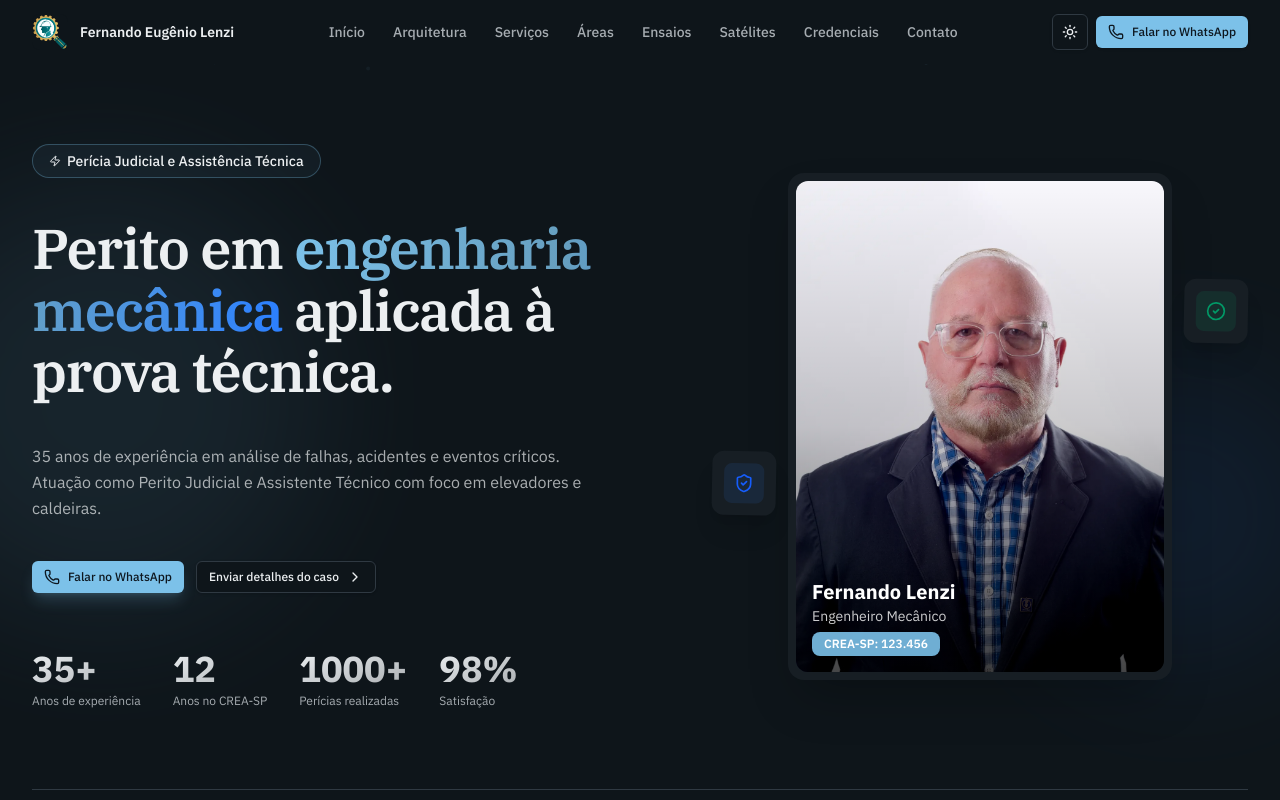
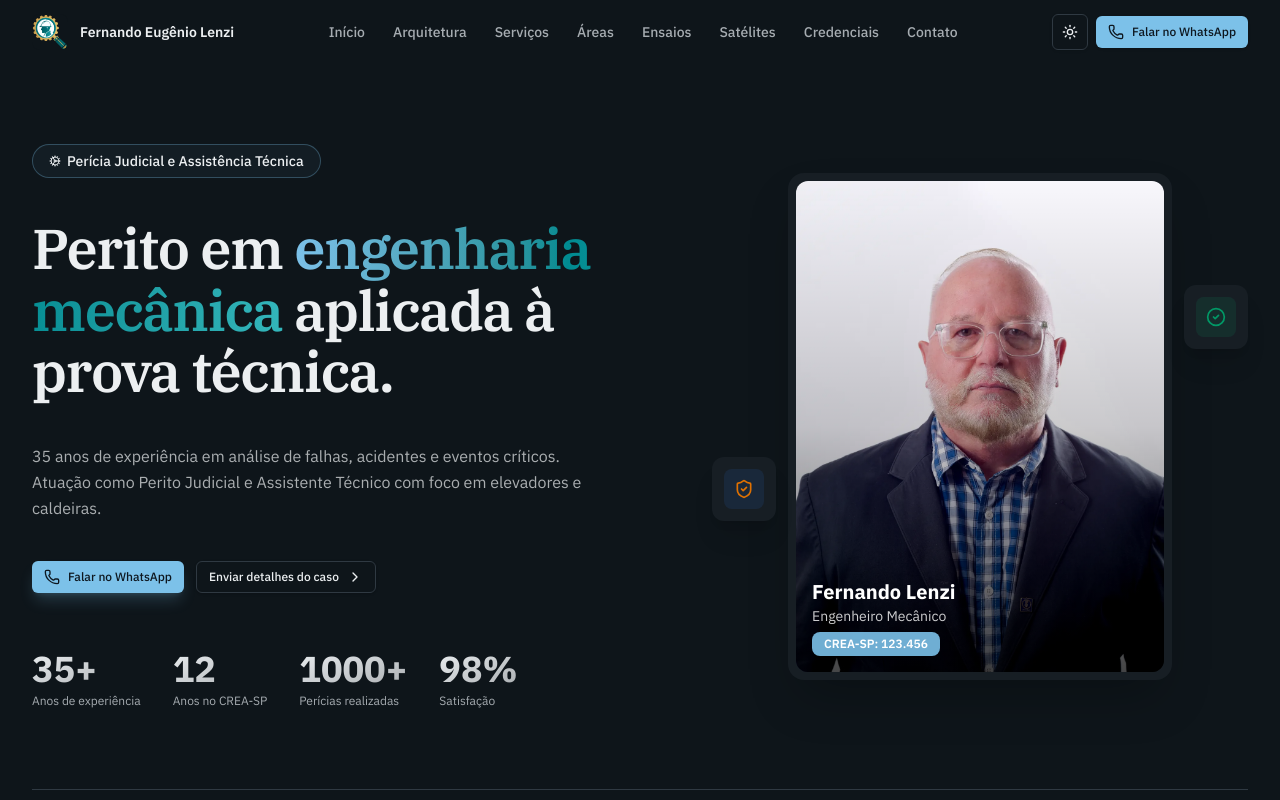
Before and after one commit to eng-lenzi/lp-eng-lenzi, a React (Vite) app: page / in a window 1280 px wide. Shown: the top 800 px of the page. Built offline with nearby package versions, Linux system fonts and the light colour scheme.

Commit message:
perf: remove elementos visuais pesados do hero
- Remove logos flutuantes do background
- Remove FloatingElements com animações
- Simplifica animações para apenas opacity

```diff
--- a/src/routes/-components/hero.tsx
+++ b/src/routes/-components/hero.tsx
@@ -2,9 +2,9 @@ import { motion, useInView } from "framer-motion";
 import {
 	CheckCircle2,
 	ChevronRight,
+	Cog,
 	Phone,
 	ShieldCheck,
-	Zap,
 } from "lucide-react";
 import { useRef } from "react";
 
@@ -14,9 +14,6 @@ import { Button } from "@/components/ui/button";
 import {
 	AnimatedNumber,
 	AnimatedSection,
-	FloatingElement,
-	GlowingOrb,
-	HeroParticles,
 } from "./animation-helpers";
 
 const stats = [
@@ -37,9 +34,6 @@ export function Hero() {
 			aria-labelledby="hero-title"
 			className="relative pt-8 pb-8 sm:pt-16 sm:pb-10 lg:py-20"
 		>
-			<HeroParticles />
-			<GlowingOrb className="left-[-10%] top-[20%] h-96 w-96" />
-			<GlowingOrb className="right-[-5%] bottom-[20%] h-64 w-64" color="blue" />
 
 			<div className="grid gap-10 lg:grid-cols-[1.15fr_1fr] lg:gap-16">
 				<div className="relative z-10 space-y-8 lg:space-y-10">
@@ -48,7 +42,7 @@ export function Hero() {
 							variant="outline"
 							className="border-primary/30 bg-primary/5 px-3 py-1 text-sm sm:px-4 sm:py-1.5"
 						>
-							<Zap className="mr-1.5 size-3" />
+							<Cog className="mr-1.5 size-3" />
 							Perícia Judicial e Assistência Técnica
 						</Badge>
 					</AnimatedSection>
@@ -61,7 +55,7 @@ export function Hero() {
 							className="font-heading text-3xl sm:text-4xl lg:text-[3.5rem] leading-[1.1]"
 						>
 							Perito em{" "}
-							<span className="bg-gradient-to-r from-primary via-primary/80 to-blue-500 bg-clip-text text-transparent">
+							<span className="bg-gradient-to-r from-primary via-[#008b91] to-[#33b6bb] bg-clip-text text-transparent">
 								engenharia mecânica
 							</span>
                                           {" "}aplicada à prova técnica.
@@ -117,9 +111,9 @@ export function Hero() {
 							{stats.map((stat, idx) => (
 								<motion.div
 									key={stat.label}
-									initial={{ opacity: 0, y: 20 }}
-									animate={isHeroInView ? { opacity: 1, y: 0 } : {}}
-									transition={{ delay: 0.6 + idx * 0.1 }}
+									initial={{ opacity: 0 }}
+									animate={isHeroInView ? { opacity: 1 } : {}}
+									transition={{ delay: 0.6 + idx * 0.1, duration: 0.3 }}
 									className="space-y-1"
 								>
 									<Text className="text-xl sm:text-2xl lg:text-4xl font-bold bg-gradient-to-br from-foreground to-foreground/70 bg-clip-text text-transparent">
@@ -136,45 +130,38 @@ export function Hero() {
 
 				<div className="relative lg:block">
 					<motion.div
-						initial={{ opacity: 0, scale: 0.9, rotate: -2 }}
-						animate={isHeroInView ? { opacity: 1, scale: 1, rotate: 0 } : {}}
-						transition={{ duration: 0.8, delay: 0.3 }}
+						initial={{ opacity: 0 }}
+						animate={isHeroInView ? { opacity: 1 } : {}}
+						transition={{ duration: 0.4, delay: 0.3 }}
 						className="relative h-full"
 					>
-						<FloatingElement className="absolute -right-2 top-[15%] z-10 sm:right-0 sm:top-1/4">
 						<motion.div
 							initial={{ opacity: 0, x: 20 }}
 							animate={isHeroInView ? { opacity: 1, x: 0 } : {}}
-								transition={{ delay: 0.8, duration: 0.5 }}
-								className="rounded-xl bg-card p-2 shadow-xl sm:p-3"
+							transition={{ delay: 0.8, duration: 0.3 }}
+							className="absolute -right-2 top-[15%] z-10 rounded-xl bg-card p-2 shadow-xl sm:right-0 sm:top-1/4 sm:p-3"
 						>
 							<div className="flex h-8 w-8 items-center justify-center rounded-lg bg-emerald-500/10 sm:h-10 sm:w-10">
 								<CheckCircle2 className="size-4 text-emerald-600 sm:size-5" />
 							</div>
 						</motion.div>
-						</FloatingElement>
 
-						<FloatingElement
-							className="absolute -left-2 bottom-[20%] z-10 sm:left-0 sm:bottom-1/3"
-							style={{ animationDelay: "1s" }}
-						>
 						<motion.div
 							initial={{ opacity: 0, x: -20 }}
 							animate={isHeroInView ? { opacity: 1, x: 0 } : {}}
-								transition={{ delay: 1, duration: 0.5 }}
-								className="rounded-xl bg-card p-2 shadow-xl sm:p-3"
+							transition={{ delay: 1, duration: 0.3 }}
+							className="absolute -left-2 bottom-[20%] z-10 rounded-xl bg-card p-2 shadow-xl sm:left-0 sm:bottom-1/3 sm:p-3"
 						>
 							<div className="flex h-8 w-8 items-center justify-center rounded-lg bg-blue-500/10 sm:h-10 sm:w-10">
-									<ShieldCheck className="size-4 text-blue-600 sm:size-5" />
+								<ShieldCheck className="size-4 text-amber-600 sm:size-5" />
 							</div>
 						</motion.div>
-						</FloatingElement>
 
 						<div className="relative h-full flex items-center justify-center">
 							<div className="relative w-full max-w-[280px] sm:max-w-sm">
 								<motion.div
-									initial={{ opacity: 0, scale: 0.9 }}
-									animate={isHeroInView ? { opacity: 1, scale: 1 } : {}}
+									initial={{ opacity: 0 }}
+									animate={isHeroInView ? { opacity: 1 } : {}}
 									transition={{ delay: 0.6, duration: 0.6 }}
 									className="relative"
 								>
```
Lines whose indentation alone changed are shown as unchanged.
